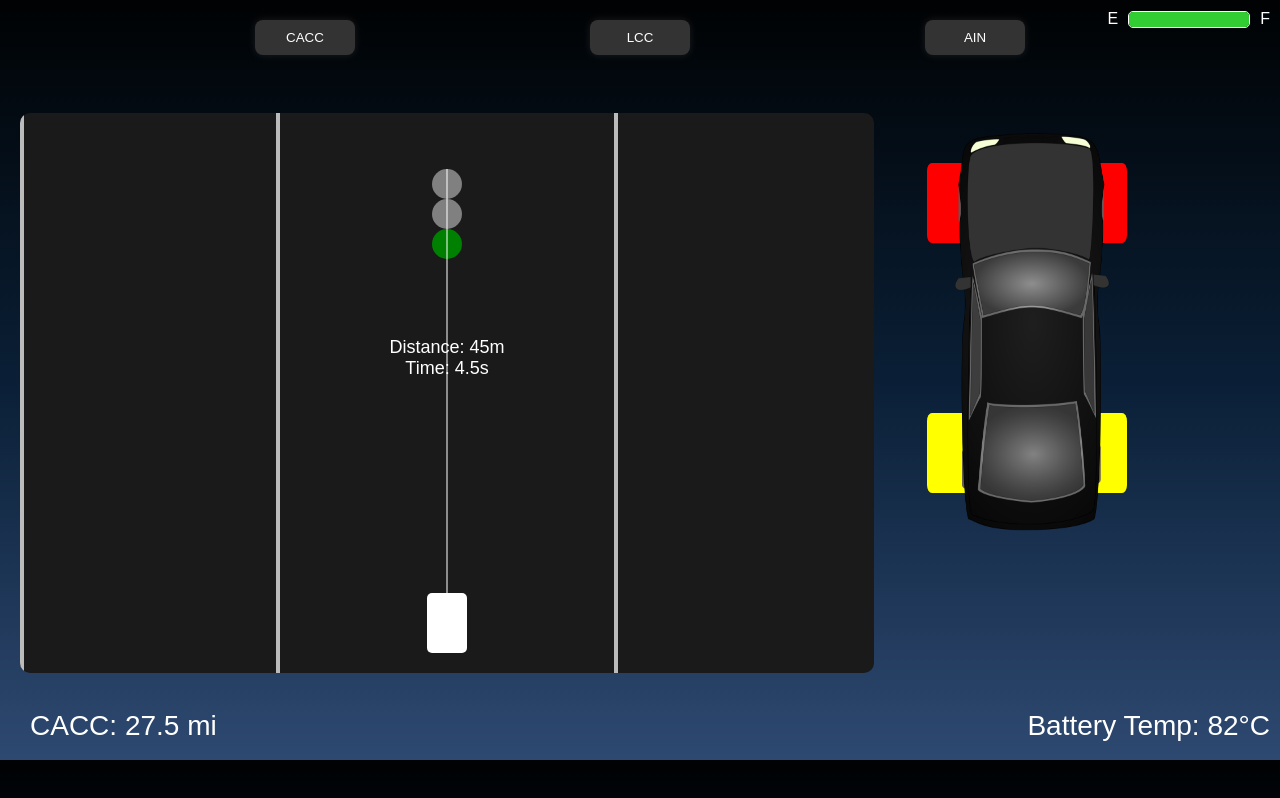
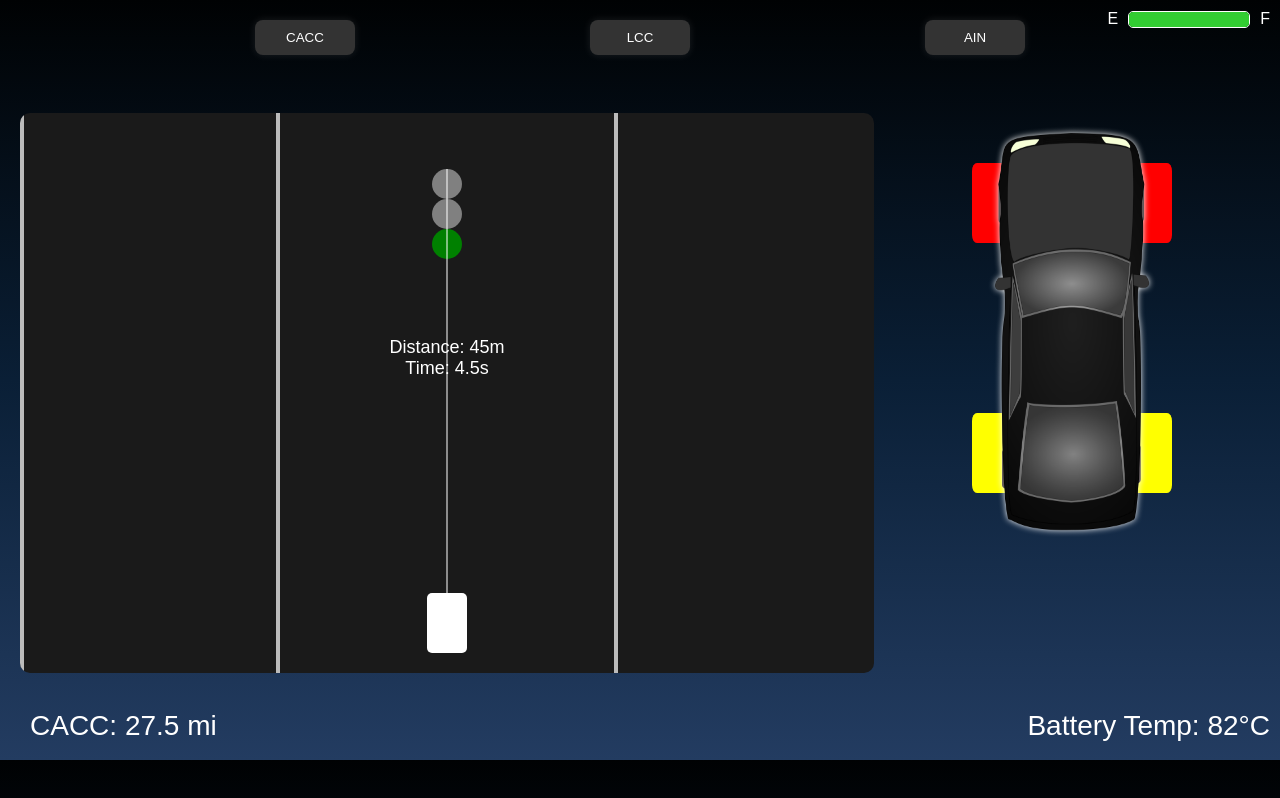
Before and after one commit to evanpreta/RaspDisplay, a plain HTML site: page output.html in a window 1280 px wide. Drawn offline with Linux system fonts and the light colour scheme.

Commit message:
Added a outline to car

```diff
--- a/script.js
+++ b/script.js
@@ -25,19 +25,19 @@ function updateTirePressure() {
 // Adjusted position of all wheels to fit onto PI aspect ratio
 // Front wheels by -50 y and Rear by -100 y
 frontLeft.style.position = 'absolute';
-frontLeft.style.left = '0px';  // Set the X position
+frontLeft.style.left = '45px';  // Set the X position
 frontLeft.style.top = '50px';   // Set the Y position
 
 frontRight.style.position = 'absolute';
-frontRight.style.left = '150px';  // Set the X position
+frontRight.style.left = '195px';  // Set the X position
 frontRight.style.top = '50px';   // Set the Y position
 
 rearLeft.style.position = 'absolute';
-rearLeft.style.left = '0px';  // Set the X position
+rearLeft.style.left = '45px';  // Set the X position
 rearLeft.style.top = '300px';   // Set the Y position
 
 rearRight.style.position = 'absolute';
-rearRight.style.left = '150px';  // Set the X position
+rearRight.style.left = '195px';  // Set the X position
 rearRight.style.top = '300px';
 
 // Update tire pressure every 3 seconds
--- a/styles.css
+++ b/styles.css
@@ -1,7 +1,7 @@
 body {
     margin: 0;
     font-family: Arial, sans-serif;
-    background: linear-gradient(to top, #2e4971, #0a1f36, #000203); /* Darker blue at the bottom to lighter blue at the top */
+    background: linear-gradient(to top, #233c61, #0a1f36, #000203); /* Darker blue at the bottom to lighter blue at the top */
     color: white;
 }
 
@@ -202,13 +202,14 @@ body {
     z-index: 1; /* Ensure wheels are above the car image */
 }
 
-.car-image
-{
-    width: 240px;   /* Changed width/height to center on Pi sccreen */
+.car-image {
+    width: 240px;
     height: 400px;
-    transform: translate(-15px,20px);
+    transform: translate(25px, 20px); /* Adjusted for your position */
+    filter: drop-shadow(0 0 3px white); /* Creates a white outline effect */
+}
 
-}
+
 
 .front-left {
     left: 50px;  /* Set the X position */
```
